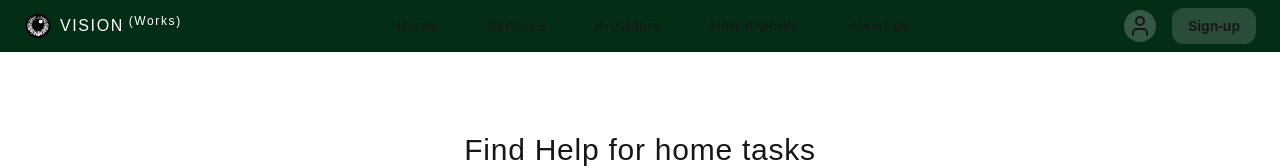
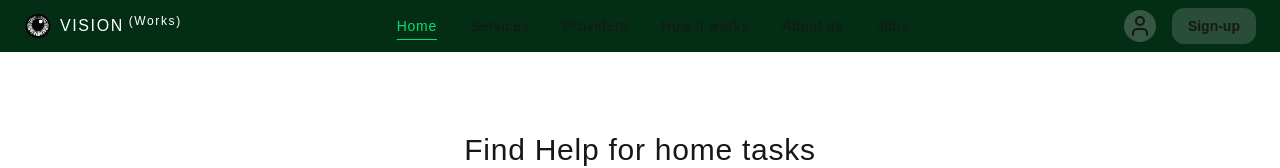
Before and after one commit to BlessingDotDev/vision-works, a Next.js app: page / in a window 1280 px wide. Shown: the top 168 px of the page. Built offline with nearby package versions, Linux system fonts and the light colour scheme.

Commit message:
make the navlinks unique when active

```diff
--- a/components/home/TaskSelected.tsx
+++ b/components/home/TaskSelected.tsx
@@ -12,16 +12,12 @@ function TaskSelected({ name, keywords}: TaskSelectedProps) {
       key={name}
       className="p-4 rounded-lg shadow-sm hover:shadow-md shadow-purple-700"
     >
-      <div className="flex justify-center items-center">
-        <button></button>
-      </div>
-
-      <h3 className="font-thin leading-relaxed tracking-widest">
+      <p className="font-thin leading-relaxed tracking-widest">
         {name}
-      </h3>
-      <h4 className="text-gray-300 text-sm tracking-wide">
+      </p>
+      <p className="text-gray-300 text-sm tracking-wide">
         {keywords.join(', ')}
-      </h4>
+      </p>
     </Link>
   )
 }
--- a/components/layout/Header.tsx
+++ b/components/layout/Header.tsx
@@ -1,11 +1,26 @@
+"use client"
+
 import Link from "next/link"
 import Image from "next/image"
+import { usePathname } from "next/navigation";
 import { navlink } from "@/lib/styles";
 import { User } from "lucide-react"
 import Button from '@/components/ui/Button'
 import { Bars3Icon } from "@heroicons/react/24/outline"
+import clsx from "clsx";
+
+const navLinks = [
+  { label: "Home", href: "/" },
+  { label: "Services", href: "/services" },
+  { label: "Providers", href: "/providers" },
+  { label: "How it works", href: "/how-it-works" },
+  { label: "About us", href: "/about" },
+  { label: "Jobs", href: "/job" },
+];
 
 function Header() {
+  const pathname = usePathname();
+
   return (
     <div className=" bg-green-950 w-full flex justify-between items-center py-2 px-6">
 
@@ -23,11 +38,24 @@ function Header() {
       </Link>
 
       <nav className="hidden md:flex items-center justify-between w-full max-w-lg mx-16">
-        <Link className={navlink} href="/">Home</Link>
+        {navLinks.map((links) => {
+          const isActive = pathname === links.href;
+
+          return (
+            <Link
+              key={links.href}
+              href={links.href}
+              className={clsx(navlink, isActive && "underline text-green-400")}
+            >
+              {links.label}
+            </Link>
+          )
+        })}
+        {/* <Link className={navlink} href="/">Home</Link>
         <Link className={navlink} href="/services">Services</Link>
         <Link className={navlink} href="/providers">Providers</Link>
         <Link className={navlink} href="/how-it-works">How it works</Link>
-        <Link className={navlink} href="/about">About us</Link>
+        <Link className={navlink} href="/about">About us</Link>  */}
       </nav>
 
       {/* <div className="flex items-center justify-center gap-2">
--- a/lib/styles.ts
+++ b/lib/styles.ts
@@ -7,7 +7,7 @@ export const sm = "h-4 w-4 text-white";
 
 
 //  Navlinks
-export const navlink = "leading-normal tracking-wider text-sm font-tight hover:underline underline-offset-8 "
+export const navlink = "leading-normal tracking-wider text-sm font-tight underline-offset-8 "
 
 // Forms
 // error message
```
